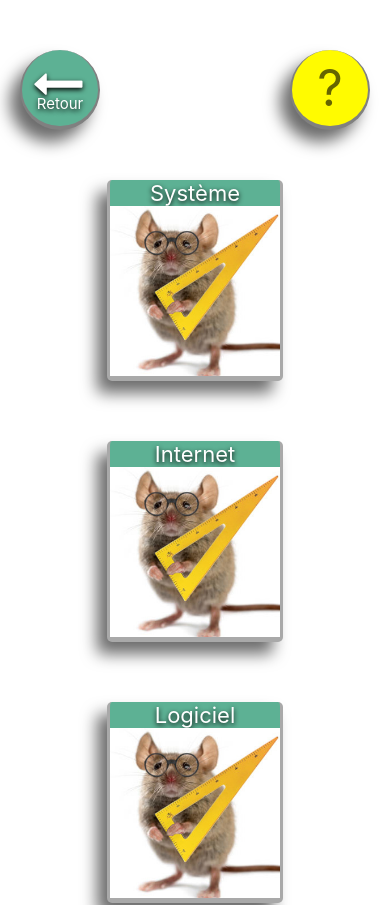
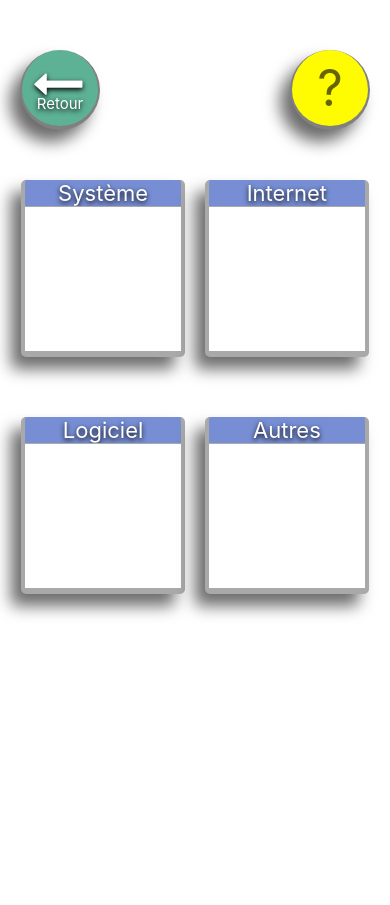
Before and after one commit to DavidB360/lemulot-frontend-user, a React Native app: screen /Category in a window 390 px wide. Shown: the top 905 px of the page. After the commit the page ends 844 px from the top, so only its background shows below. Built offline with nearby package versions, Linux system fonts and the light colour scheme; some icons are missing.

Commit message:
save Final css DeviceScreen + DeviceScreen

```diff
--- a/App.tsx
+++ b/App.tsx
@@ -26,12 +26,12 @@ import { createNativeStackNavigator } from "@react-navigation/native-stack";
 			></TouchableOpacity> */
 }
 
+import IntroScreen from "./screens/IntroScreen";
 import HomeScreen from "./screens/HomeScreen";
-import IntroScreen from "./screens/IntroScreen";
+import DeviceScreen from "./screens/DeviceScreen";
+import CategoryScreen from "./screens/CategoryScreen";
 import ResearchScreen from "./screens/ResearchScreen";
 import TutoScreen from "./screens/TutoScreen";
-import DeviceScreen from "./screens/DeviceScreen";
-import CategoryScreen from "./screens/CategoryScreen";
 import DicoScreen from "./screens/DicoScreen";
 import ConnectionScreen from "./screens/ConnectionScreen";
 import SignInScreen from "./screens/SignInScreen";
--- a/screens/CategoryScreen.tsx
+++ b/screens/CategoryScreen.tsx
@@ -1,5 +1,12 @@
 import { View, Text, TouchableOpacity, StyleSheet, Image } from "react-native";
 import FontAwesome from "react-native-vector-icons/FontAwesome";
+import { FontAwesomeIcon } from "@fortawesome/react-native-fontawesome";
+import {
+	faEllipsis,
+	faWindowRestore,
+	faGear,
+	faGlobe,
+} from "@fortawesome/free-solid-svg-icons";
 
 export default function CategoryScreen({ navigation }: any) {
 	return (
@@ -25,44 +32,56 @@ export default function CategoryScreen({ navigation }: any) {
 			</View>
 			<View style={styles.iconContainer}>
 				<TouchableOpacity
-					style={styles.btnIcon}
+					style={styles.iconContent}
 					onPress={() => navigation.navigate("Research")}
 				>
 					<Text style={styles.textIcon}>Système</Text>
-					<Image
-						style={styles.icon}
-						source={require("../assets/mulot_professeur.jpg")}
-					/>
+					<View style={styles.icon}>
+						<FontAwesomeIcon
+							icon={faGear}
+							style={styles.iconColor}
+							size={130}
+						/>
+					</View>
 				</TouchableOpacity>
 				<TouchableOpacity
-					style={styles.btnIcon}
+					style={styles.iconContent}
 					onPress={() => navigation.navigate("Research")}
 				>
 					<Text style={styles.textIcon}>Internet</Text>
-					<Image
-						style={styles.icon}
-						source={require("../assets/mulot_professeur.jpg")}
-					/>
+					<View style={styles.icon}>
+						<FontAwesomeIcon
+							icon={faGlobe}
+							style={styles.iconColor}
+							size={130}
+						/>
+					</View>
 				</TouchableOpacity>
 				<TouchableOpacity
-					style={styles.btnIcon}
+					style={styles.iconContent}
 					onPress={() => navigation.navigate("Research")}
 				>
 					<Text style={styles.textIcon}>Logiciel</Text>
-					<Image
-						style={styles.icon}
-						source={require("../assets/mulot_professeur.jpg")}
-					/>
+					<View style={styles.icon}>
+						<FontAwesomeIcon
+							icon={faWindowRestore}
+							style={styles.iconColor}
+							size={130}
+						/>
+					</View>
 				</TouchableOpacity>
 				<TouchableOpacity
-					style={styles.btnIcon}
+					style={styles.iconContent}
 					onPress={() => navigation.navigate("Research")}
 				>
 					<Text style={styles.textIcon}>Autres</Text>
-					<Image
-						style={styles.icon}
-						source={require("../assets/mulot_professeur.jpg")}
-					/>
+					<View style={styles.icon}>
+						<FontAwesomeIcon
+							icon={faEllipsis}
+							style={styles.iconColor}
+							size={130}
+						/>
+					</View>
 				</TouchableOpacity>
 			</View>
 		</View>
@@ -164,19 +183,21 @@ const styles = StyleSheet.create({
 		width: "100%",
 	},
 
-	btnIcon: {
+	iconContent: {
 		marginTop: 20,
 		marginBottom: 40,
 		marginRight: 10,
 		marginLeft: 10,
+		flexDirection: "column",
+		justifyContent: "flex-start",
+		alignItems: "center",
+		width: "42%",
 		borderColor: "#a9a9a9",
-		borderBottomWidth: 5,
-		borderLeftWidth: 3,
-		borderRightWidth: 3,
+		borderBottomWidth: 6,
+		borderLeftWidth: 4,
+		borderRightWidth: 4,
 		borderRadius: 5,
-		alignItems: "center",
-		justifyContent: "center",
-		backgroundColor: "#5db194",
+		backgroundColor: "#778ed4",
 		shadowColor: "#000000",
 		shadowOffset: {
 			width: -10,
@@ -196,95 +217,18 @@ const styles = StyleSheet.create({
 		textShadowRadius: 5,
 	},
 
-	icon: {
-		width: 170,
-		height: 170,
+	iconColor: {
+		color: "#778ed4",
 	},
 
-	// btnInternet: {
-	// 	margin: 10,
-	// 	borderColor: "#a9a9a9",
-	// 	borderBottomWidth: 4,
-	// 	borderLeftWidth: 2,
-	// 	borderRightWidth: 2,
-	// 	borderRadius: 5,
-	// 	alignItems: "center",
-	// 	justifyContent: "center",
-	// 	backgroundColor: "#5db194",
-	// 	shadowColor: "#000000",
-	// 	shadowOffset: {
-	// 		width: -10,
-	// 		height: 12,
-	// 	},
-	// 	shadowOpacity: 0.58,
-	// 	shadowRadius: 16.0,
-
-	// 	elevation: 25,
-	// },
-
-	// textBtnInternet: {
-	// 	fontSize: 22,
-	// 	color: "#ffffff",
-	// 	textShadowColor: "#000000",
-	// 	textShadowOffset: { width: 0, height: 2 },
-	// 	textShadowRadius: 5,
-	// },
-
-	// btnLogiciel: {
-	// 	marginBottom: 10,
-	// 	borderColor: "#a9a9a9",
-	// 	borderBottomWidth: 4,
-	// 	borderLeftWidth: 2,
-	// 	borderRightWidth: 2,
-	// 	borderRadius: 5,
-	// 	alignItems: "center",
-	// 	justifyContent: "center",
-	// 	backgroundColor: "#5db194",
-	// 	shadowColor: "#000000",
-	// 	shadowOffset: {
-	// 		width: -10,
-	// 		height: 12,
-	// 	},
-	// 	shadowOpacity: 0.58,
-	// 	shadowRadius: 16.0,
-
-	// 	elevation: 25,
-	// },
-
-	// textBtnLogiciel: {
-	// 	fontSize: 22,
-	// 	color: "#ffffff",
-	// 	textShadowColor: "#000000",
-	// 	textShadowOffset: { width: 0, height: 2 },
-	// 	textShadowRadius: 5,
-	// },
-
-	// btnAutres: {
-	// 	margin: 10,
-	// 	borderColor: "#a9a9a9",
-	// 	borderBottomWidth: 4,
-	// 	borderLeftWidth: 2,
-	// 	borderRightWidth: 2,
-	// 	borderRadius: 5,
-	// 	alignItems: "center",
-	// 	justifyContent: "center",
-	// 	backgroundColor: "#5db194",
-	// 	shadowColor: "#000000",
-	// 	shadowOffset: {
-	// 		width: -10,
-	// 		height: 12,
-	// 	},
-	// 	shadowOpacity: 0.58,
-	// 	shadowRadius: 16.0,
-
-	// 	elevation: 25,
-	// },
-
-	// textBtnAutres: {
-	// 	fontSize: 22,
-	// 	color: "#ffffff",
-	// 	textShadowColor: "#000000",
-	// 	textShadowOffset: { width: 0, height: 2 },
-	// 	textShadowRadius: 5,
-	// },
+	icon: {
+		justifyContent: "center",
+		alignItems: "center",
+		backgroundColor: "#fff",
+		width: "100%",
+		height: 145,
+		borderTopWidth: 1,
+		borderColor: "#a9a9a9",
+		color: "#778ed4",
+	},
 });
--- a/screens/DeviceScreen.tsx
+++ b/screens/DeviceScreen.tsx
@@ -1,13 +1,7 @@
 import { View, Text, TouchableOpacity, StyleSheet, Image } from "react-native";
 import FontAwesome from "react-native-vector-icons/FontAwesome";
-
-// import { faAddressBook } from '@fortawesome/free-solid-svg-icons';
-// import { fas } from '@fortawesome/free-solid-svg-icons';
-// import { FontAwesomeIcon } from "@fortawesome/react-fontawesome";
-// import { faCoffee } from "@fortawesome/free-solid-svg-icons";
-{
-	/* <FontAwesomeIcon icon={faCoffee} /> */
-}
+import { FontAwesomeIcon } from "@fortawesome/react-native-fontawesome";
+import { faComputer } from "@fortawesome/free-solid-svg-icons";
 
 export default function DeviceScreen({ navigation }: any) {
 	return (
@@ -37,33 +31,39 @@ export default function DeviceScreen({ navigation }: any) {
 					onPress={() => navigation.navigate("Category")}
 				>
 					<Text style={styles.textIcon}>Ordinateur</Text>
-					<FontAwesome
-						style={styles.iconComputer}
-						name="desktop"
-						size={100}
+					<View style={styles.icon}>
+						<FontAwesomeIcon
+							icon={faComputer}
+							style={styles.iconColor}
+							size={130}
 						/>
+					</View>
 				</TouchableOpacity>
 				<TouchableOpacity
 					style={styles.iconContent}
 					onPress={() => navigation.navigate("Category")}
 				>
 					<Text style={styles.textIcon}>Mobile</Text>
+					<View style={styles.icon}>
 						<FontAwesome
-						style={styles.iconMobile}
+							style={styles.iconColor}
 							name="mobile"
 							size={100}
 						/>
+					</View>
 				</TouchableOpacity>
 				<TouchableOpacity
 					style={styles.iconContent}
 					onPress={() => navigation.navigate("Category")}
 				>
 					<Text style={styles.textIcon}>Tablette</Text>
+					<View style={styles.icon}>
 						<FontAwesome
-						style={styles.iconTablet}
+							style={styles.iconColor}
 							name="tablet"
 							size={100}
 						/>
+					</View>
 				</TouchableOpacity>
 			</View>
 		</View>
@@ -198,36 +198,18 @@ const styles = StyleSheet.create({
 		textShadowRadius: 5,
 	},
 
-	iconComputer: {
-		color: "#5db194",
-		backgroundColor: "#fff",
-		borderWidth: 1,
-		borderColor: "#000",
-		width: 120,
-		height: 120,
-		paddingLeft: 6,
-		paddingTop: 15,
+	iconColor: {
+		color: "#778ed4",
 	},
 
-	iconMobile: {
-		color: "#5db194",
+	icon: {
+		justifyContent: "center",
+		alignItems: "center",
 		backgroundColor: "#fff",
-		borderWidth: 1,
-		borderColor: "#000",
-		width: 120,
-		height: 120,
-		paddingLeft: 38,
-		paddingTop: 10,
-	},
-
-	iconTablet: {
-		color: "#5db194",
-		backgroundColor: "#fff",
-		borderWidth: 1,
-		borderColor: "#000",
-		width: 120,
-		height: 120,
-		paddingLeft: 28,
-		paddingTop: 12,
+		width: "100%",
+		height: 145,
+		borderTopWidth: 1,
+		borderColor: "#a9a9a9",
+		color: "#778ed4",
 	},
 });
--- a/screens/HomeScreen.tsx
+++ b/screens/HomeScreen.tsx
@@ -3,29 +3,31 @@ import { View, Text, TouchableOpacity, StyleSheet, Image } from "react-native";
 export default function HomeScreen({ navigation }: any) {
 	return (
 		<View style={styles.container}>
+			<View style={styles.btnTop}>
 				<TouchableOpacity
 					style={styles.btnAide}
 					// onPress={() => navigation.navigate("Type")}
 				>
 					<Text style={styles.textBtnAide}>?</Text>
 				</TouchableOpacity>
+			</View>
 			<TouchableOpacity
-				style={styles.btnType}
+				style={styles.btn}
 				onPress={() => navigation.navigate("Device")}
 			>
-				<Text style={styles.textBtnType}>Les Leçons du Mulot</Text>
+				<Text style={styles.textBtn}>Les Leçons du Mulot</Text>
 				<Image
-					style={styles.imgBtnType}
+					style={styles.imgBtn}
 					source={require("../assets/mulot_professeur.jpg")}
 				/>
 			</TouchableOpacity>
 			<TouchableOpacity
-				style={styles.btnConnection}
+				style={styles.btn}
 				onPress={() => navigation.navigate("Connection")}
 			>
-				<Text style={styles.textBtnConnection}>Demande d'aide</Text>
+				<Text style={styles.textBtn}>Demande d'aide</Text>
 				<Image
-					style={styles.imgBtnType}
+					style={styles.imgBtn}
 					source={require("../assets/mulot_assistant.jpg")}
 				/>
 			</TouchableOpacity>
@@ -36,30 +38,50 @@ export default function HomeScreen({ navigation }: any) {
 const styles = StyleSheet.create({
 	container: {
 		flex: 1,
+		flexDirection: "column",
 		alignItems: "center",
-		justifyContent: "center",
+		justifyContent: "flex-start",
 		backgroundColor: "#ffffff",
 	},
 
+	btnTop: {
+		flexDirection: "row",
+		justifyContent: "flex-end",
+		alignItems: "center",
+		width: "100%",
+		marginBottom: 30,
+		marginTop: 50,
+	},
+
 	btnAide: {
-		position: "absolute",
-		top: 40,
-		right: 20,
+		marginRight: 20,
 		backgroundColor: "#fffb00",
 		width: 80,
 		height: 80,
 		alignItems: "center",
 		justifyContent: "center",
 		borderRadius: 40,
-		borderWidth: 1,
+		borderColor: "#808080",
+		borderBottomWidth: 4,
+		borderLeftWidth: 2,
+		borderRightWidth: 2,
+		shadowOffset: {
+			width: -10,
+			height: 12,
+		},
+		shadowOpacity: 0.58,
+		shadowRadius: 16.0,
+
+		elevation: 25,
 	},
 
 	textBtnAide: {
 		color: "#000000",
 		fontSize: 50,
+		opacity: 0.6,
 	},
 
-	btnType: {
+	btn: {
 		margin: 20,
 		borderColor: "#a9a9a9",
 		borderBottomWidth: 4,
@@ -80,45 +102,18 @@ const styles = StyleSheet.create({
 		elevation: 25,
 	},
 
-	textBtnType: {
+	textBtn: {
 		fontSize: 22,
 		color: "#ffffff",
 		textShadowColor: "#000000",
 		textShadowOffset: { width: 0, height: 2 },
 		textShadowRadius: 5,
+		borderBottomWidth: 1,
+		borderColor: "#a9a9a9",
 	},
 
-	imgBtnType: {
+	imgBtn: {
 		width: 205,
 		height: 200,
 	},
-
-	btnConnection: {
-		margin: 20,
-		borderColor: "#a9a9a9",
-		borderBottomWidth: 4,
-		borderLeftWidth: 2,
-		borderRightWidth: 2,
-		borderRadius: 5,
-		alignItems: "center",
-		justifyContent: "center",
-		backgroundColor: "#5db194",
-		shadowColor: "#000000",
-		shadowOffset: {
-			width: -10,
-			height: 12,
-		},
-		shadowOpacity: 0.58,
-		shadowRadius: 16.0,
-
-		elevation: 25,
-	},
-
-	textBtnConnection: {
-		fontSize: 22,
-		color: "#ffffff",
-		textShadowColor: "#000000",
-		textShadowOffset: { width: 0, height: 2 },
-		textShadowRadius: 5,
-	},
 });
--- a/screens/ResearchScreen.tsx
+++ b/screens/ResearchScreen.tsx
@@ -5,8 +5,6 @@ import {
 	StyleSheet,
 	TextInput,
 	ScrollView,
-	KeyboardAvoidingView,
-	Platform,
 } from "react-native";
 import FontAwesome from "react-native-vector-icons/FontAwesome";
 
@@ -66,10 +64,6 @@ export default function ResearchScreen({ navigation }: any) {
 	//	  _| L
 
 	return (
-		// <KeyboardAvoidingView
-		// 	behavior={Platform.OS === "android" ? "padding" : "height"}
-		// 	style={styles.container}
-		// >
 		<View style={styles.container}>
 			<View style={styles.btnTop}>
 				<TouchableOpacity
@@ -115,19 +109,19 @@ export default function ResearchScreen({ navigation }: any) {
 					>
 						<View style={styles.tuto}>
 							<View style={styles.tutoText}>
-								<Text style={styles.textBtnResult}>
+								<Text style={styles.textResult}>
 									Title: "Envoyer une photo dans WhatsApp"
 								</Text>
-								<Text style={styles.textBtnResult}>
+								<Text style={styles.textResult}>
 									Device: "Smartphone"
 								</Text>
-								<Text style={styles.textBtnResult}>
+								<Text style={styles.textResult}>
 									Category: "Communication"
 								</Text>
-								<Text style={styles.textBtnResult}>
+								<Text style={styles.textResult}>
 									CreationDate: "13-12-2022"
 								</Text>
-								<Text style={styles.textBtnResult}>
+								<Text style={styles.textResult}>
 									Author: "Mulot Influenceur"
 								</Text>
 							</View>
@@ -137,7 +131,7 @@ export default function ResearchScreen({ navigation }: any) {
 									size={40}
 									color={"#5db194"}
 								/>
-								<Text style={styles.textBtndifficulty}>
+								<Text style={styles.textDifficulty}>
 									Facile
 								</Text>
 							</View>
@@ -148,19 +142,19 @@ export default function ResearchScreen({ navigation }: any) {
 					>
 						<View style={styles.tuto}>
 							<View style={styles.tutoText}>
-								<Text style={styles.textBtnResult}>
+								<Text style={styles.textResult}>
 									Title: "Envoyer une photo dans WhatsApp"
 								</Text>
-								<Text style={styles.textBtnResult}>
+								<Text style={styles.textResult}>
 									Device: "Smartphone"
 								</Text>
-								<Text style={styles.textBtnResult}>
+								<Text style={styles.textResult}>
 									Category: "Communication"
 								</Text>
-								<Text style={styles.textBtnResult}>
+								<Text style={styles.textResult}>
 									CreationDate: "13-12-2022"
 								</Text>
-								<Text style={styles.textBtnResult}>
+								<Text style={styles.textResult}>
 									Author: "Mulot Influenceur"
 								</Text>
 							</View>
@@ -170,7 +164,7 @@ export default function ResearchScreen({ navigation }: any) {
 									size={40}
 									color={"#5db194"}
 								/>
-								<Text style={styles.textBtndifficulty}>
+								<Text style={styles.textDifficulty}>
 									Facile
 								</Text>
 							</View>
@@ -181,19 +175,19 @@ export default function ResearchScreen({ navigation }: any) {
 					>
 						<View style={styles.tuto}>
 							<View style={styles.tutoText}>
-								<Text style={styles.textBtnResult}>
+								<Text style={styles.textResult}>
 									Title: "Envoyer une photo dans WhatsApp"
 								</Text>
-								<Text style={styles.textBtnResult}>
+								<Text style={styles.textResult}>
 									Device: "Smartphone"
 								</Text>
-								<Text style={styles.textBtnResult}>
+								<Text style={styles.textResult}>
 									Category: "Communication"
 								</Text>
-								<Text style={styles.textBtnResult}>
+								<Text style={styles.textResult}>
 									CreationDate: "13-12-2022"
 								</Text>
-								<Text style={styles.textBtnResult}>
+								<Text style={styles.textResult}>
 									Author: "Mulot Influenceur"
 								</Text>
 							</View>
@@ -203,9 +197,7 @@ export default function ResearchScreen({ navigation }: any) {
 									size={40}
 									color={"#ffd700"}
 								/>
-								<Text style={styles.textBtndifficulty}>
-									Moyen
-								</Text>
+								<Text style={styles.textDifficulty}>Moyen</Text>
 							</View>
 						</View>
 					</TouchableOpacity>
@@ -214,19 +206,19 @@ export default function ResearchScreen({ navigation }: any) {
 					>
 						<View style={styles.tuto}>
 							<View style={styles.tutoText}>
-								<Text style={styles.textBtnResult}>
+								<Text style={styles.textResult}>
 									Title: "Envoyer une photo dans WhatsApp"
 								</Text>
-								<Text style={styles.textBtnResult}>
+								<Text style={styles.textResult}>
 									Device: "Smartphone"
 								</Text>
-								<Text style={styles.textBtnResult}>
+								<Text style={styles.textResult}>
 									Category: "Communication"
 								</Text>
-								<Text style={styles.textBtnResult}>
+								<Text style={styles.textResult}>
 									CreationDate: "13-12-2022"
 								</Text>
-								<Text style={styles.textBtnResult}>
+								<Text style={styles.textResult}>
 									Author: "Mulot Influenceur"
 								</Text>
 							</View>
@@ -236,9 +228,7 @@ export default function ResearchScreen({ navigation }: any) {
 									size={40}
 									color={"#ffd700"}
 								/>
-								<Text style={styles.textBtndifficulty}>
-									Moyen
-								</Text>
+								<Text style={styles.textDifficulty}>Moyen</Text>
 							</View>
 						</View>
 					</TouchableOpacity>
@@ -247,19 +237,19 @@ export default function ResearchScreen({ navigation }: any) {
 					>
 						<View style={styles.tuto}>
 							<View style={styles.tutoText}>
-								<Text style={styles.textBtnResult}>
+								<Text style={styles.textResult}>
 									Title: "Envoyer une photo dans WhatsApp"
 								</Text>
-								<Text style={styles.textBtnResult}>
+								<Text style={styles.textResult}>
 									Device: "Smartphone"
 								</Text>
-								<Text style={styles.textBtnResult}>
+								<Text style={styles.textResult}>
 									Category: "Communication"
 								</Text>
-								<Text style={styles.textBtnResult}>
+								<Text style={styles.textResult}>
 									CreationDate: "13-12-2022"
 								</Text>
-								<Text style={styles.textBtnResult}>
+								<Text style={styles.textResult}>
 									Author: "Mulot Influenceur"
 								</Text>
 							</View>
@@ -269,7 +259,7 @@ export default function ResearchScreen({ navigation }: any) {
 									size={40}
 									color={"#ff4500"}
 								/>
-								<Text style={styles.textBtndifficulty}>
+								<Text style={styles.textDifficulty}>
 									Expert
 								</Text>
 							</View>
@@ -278,15 +268,12 @@ export default function ResearchScreen({ navigation }: any) {
 				</ScrollView>
 			</View>
 			<View style={styles.btnBottom}>
-				{/* <View style={styles.dico}> */}
 				<TouchableOpacity
 					style={styles.btnDico}
 					onPress={() => navigation.navigate("Dico")}
 				>
 					<Text style={styles.textBtnDico}>Dictionnaire</Text>
 				</TouchableOpacity>
-				{/* </View> */}
-				{/* <View style={styles.helprequest}> */}
 				<TouchableOpacity
 					style={styles.btnHelrequest}
 					// onPress={() => navigation.navigate("HelpRequest")}
@@ -295,10 +282,8 @@ export default function ResearchScreen({ navigation }: any) {
 						Demander de l'aide
 					</Text>
 				</TouchableOpacity>
-				{/* </View> */}
 			</View>
 		</View>
-		// </KeyboardAvoidingView>
 	);
 }
 
@@ -483,7 +468,7 @@ const styles = StyleSheet.create({
 		width: "70%",
 	},
 
-	textBtnResult: {
+	textResult: {
 		fontWeight: "bold",
 		fontSize: 15,
 		color: "#ffffff",
@@ -502,7 +487,7 @@ const styles = StyleSheet.create({
 		alignItems: "center",
 	},
 
-	textBtndifficulty: {
+	textDifficulty: {
 		fontSize: 22,
 		textShadowColor: "#808080",
 		textShadowOffset: { width: 0, height: 2 },
--- a/screens/TutoScreen.tsx
+++ b/screens/TutoScreen.tsx
@@ -1,9 +1,35 @@
-import { View, Text, TouchableOpacity, StyleSheet } from "react-native";
+import {
+	View,
+	Text,
+	TouchableOpacity,
+	StyleSheet,
+	TextInput,
+	ScrollView,
+} from "react-native";
+import FontAwesome from "react-native-vector-icons/FontAwesome";
 
-export default function TutoScreen({ navigation }: any) {
+export default function LeconScreen({ navigation }: any) {
 	return (
 		<View style={styles.container}>
-			<Text>TutoScreen</Text>
+			<View style={styles.btnTop}>
+				<TouchableOpacity
+					style={styles.btnRetour}
+					onPress={() => navigation.navigate("Category")}
+				>
+					<FontAwesome
+						name="long-arrow-left"
+						size={50}
+						style={styles.iconArrow}
+					/>
+					<Text style={styles.textBtnRetour}>Retour</Text>
+				</TouchableOpacity>
+				<TouchableOpacity
+					style={styles.btnAide}
+					// onPress={() => navigation.navigate("Type")}
+				>
+					<Text style={styles.textBtnAide}>?</Text>
+				</TouchableOpacity>
+			</View>
 		</View>
 	);
 }
@@ -11,7 +37,87 @@ export default function TutoScreen({ navigation }: any) {
 const styles = StyleSheet.create({
 	container: {
 		flex: 1,
+		flexDirection: "column",
+		alignItems: "center",
+		justifyContent: "flex-start",
+		backgroundColor: "#ffffff",
+	},
+
+	btnTop: {
+		flexDirection: "row",
+		justifyContent: "space-between",
+		alignItems: "center",
+		width: "100%",
+		marginBottom: 30,
+		marginTop: 50,
+	},
+
+	btnAide: {
+		marginRight: 20,
+		backgroundColor: "#fffb00",
+		width: 80,
+		height: 80,
 		alignItems: "center",
 		justifyContent: "center",
+		borderRadius: 40,
+		borderColor: "#808080",
+		borderBottomWidth: 4,
+		borderLeftWidth: 2,
+		borderRightWidth: 2,
+		shadowOffset: {
+			width: -10,
+			height: 12,
+		},
+		shadowOpacity: 0.58,
+		shadowRadius: 16.0,
+
+		elevation: 25,
+	},
+
+	textBtnAide: {
+		color: "#000000",
+		fontSize: 50,
+		opacity: 0.6,
+	},
+
+	btnRetour: {
+		flexDirection: "column",
+		alignItems: "center",
+		justifyContent: "center",
+		marginLeft: 20,
+		backgroundColor: "#5db194",
+		width: 80,
+		height: 80,
+		borderRadius: 40,
+		borderColor: "#808080",
+		borderBottomWidth: 4,
+		borderLeftWidth: 2,
+		borderRightWidth: 2,
+		shadowOffset: {
+			width: -10,
+			height: 12,
+		},
+		shadowOpacity: 0.58,
+		shadowRadius: 16.0,
+
+		elevation: 25,
+	},
+
+	iconArrow: {
+		paddingRight: 5,
+		marginBottom: -15,
+		color: "#ffffff",
+		textShadowColor: "#000000",
+		textShadowOffset: { width: 0, height: 2 },
+		textShadowRadius: 5,
+	},
+
+	textBtnRetour: {
+		paddingBottom: 5,
+		color: "#ffffff",
+		fontSize: 15,
+		textShadowColor: "#000000",
+		textShadowOffset: { width: 0, height: 2 },
+		textShadowRadius: 5,
 	},
 });
```
Lines whose indentation alone changed are shown as unchanged.
